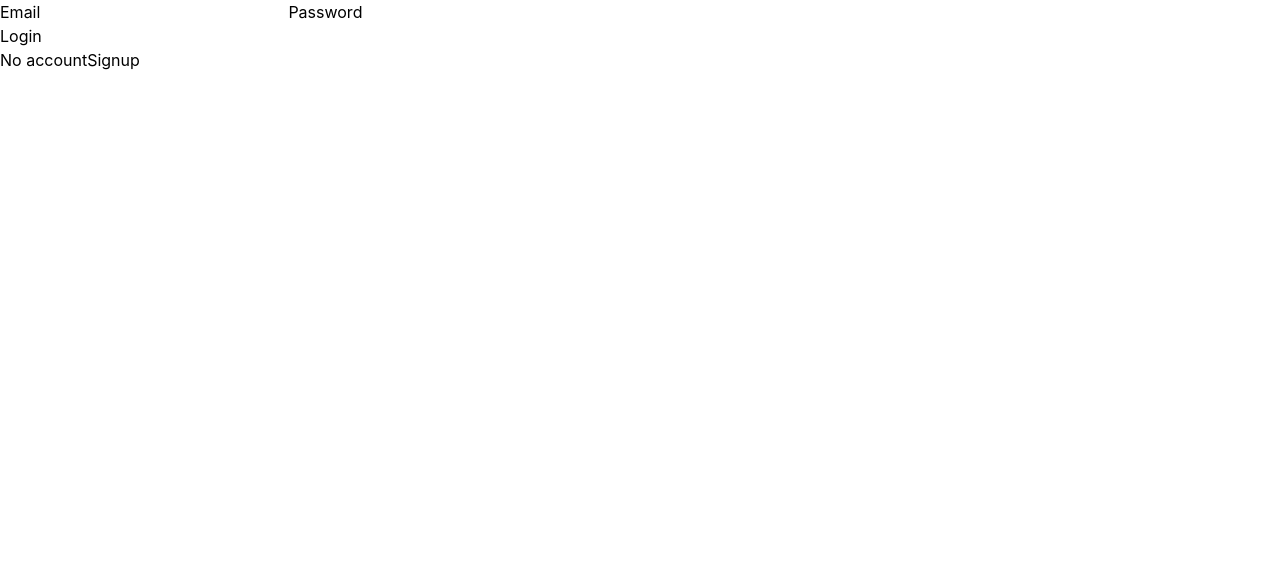
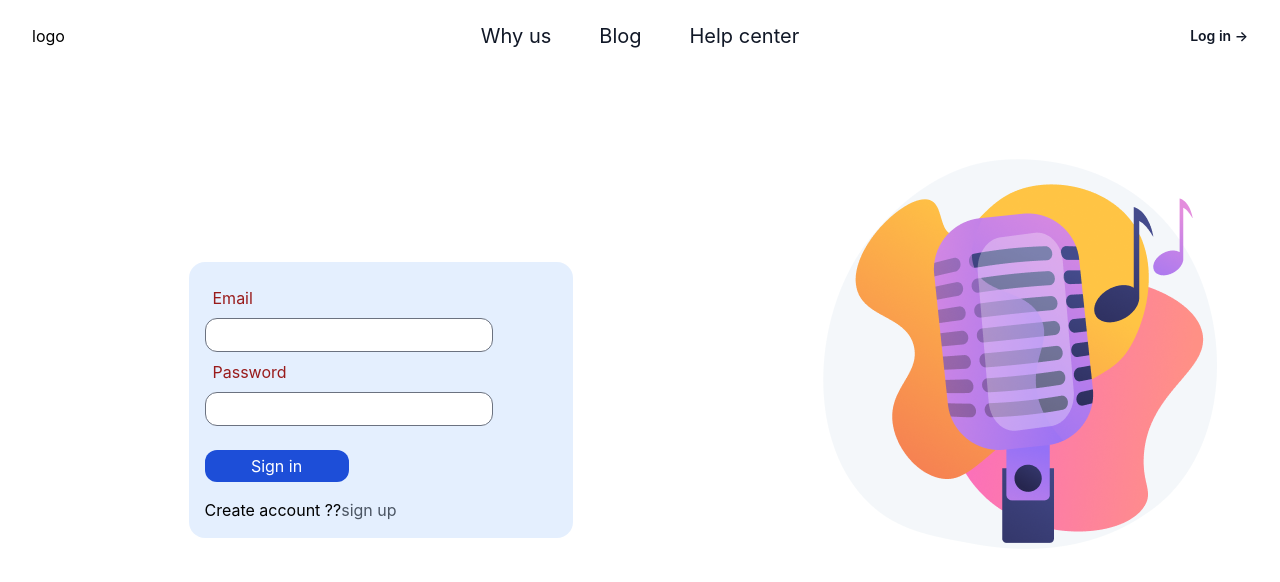
Before and after one commit to iamnishanbhandari/collab-pro, a React (Create React App) app: page /SignIn in a window 1280 px wide. Shown: the top 582 px of the page. Built offline with nearby package versions, Linux system fonts and the light colour scheme.

Commit message:
Sigin &  Signup added

```diff
--- a/src/components/signin/SignIn.js
+++ b/src/components/signin/SignIn.js
@@ -2,6 +2,8 @@ import React, { useState } from "react";
 import { signInWithEmailAndPassword } from "firebase/auth";
 import { Link, useNavigate } from "react-router-dom";
 import { auth } from "../Firebase/firebaseConfig";
+import NavBar from "../landingpage/navbar/NavBar";
+import light from "../../assets/light.png";
 
 const SignIn = () => {
   const [email, setEmail] = useState("");
@@ -37,7 +39,7 @@ const SignIn = () => {
 
   return (
     <>
-      <div>
+      {/* <div>
         <div>
           <label>Email</label>
           <input
@@ -61,7 +63,71 @@ const SignIn = () => {
             <button>Signup</button>
           </Link>
         </div>
+      </div> */}
+
+      <NavBar />
+      {/* <div className="flex justify-evenly "> */}
+      <div className="  flex  justify-center  h-[100vh] ">
+        <div
+          className=" h-500  w-96 m-auto mt-26
+   bg-blue-100 bg-opacity-75 backdrop-blur-10 p-4 rounded-2xl
+        "
+        >
+          <form>
+            <div className="">
+              <div className="text-red-800 p-2 ">Email</div>
+              <div>
+                <input
+                  type="email"
+                  value={email}
+                  onChange={(e) => setEmail(e.target.value)}
+                  className="border border-solid border-gray-500 w-72 outline-none h-8 rounded-xl text-start p-4  "
+                />
+              </div>
+            </div>
+
+            <div>
+              <div className="text-red-800 p-2">Password</div>
+              <div>
+                <input
+                  className="border border-solid border-gray-500 w-72 outline-none h-8 rounded-xl text-start p-4  "
+                  type="password"
+                  value={password}
+                  onChange={(e) => setPassword(e.target.value)}
+                />
+              </div>
+            </div>
+
+            <div className="">
+              <button
+                type="submit"
+                className="bg-blue-700 text-white border-red-799 w-36 rounded-xl h-8 mt-6"
+                onClick={onSignIn}
+              >
+                Sign in
+              </button>
+            </div>
+
+            <div className="mt-4">
+              Create account ??
+              <Link to={"/signup"}>
+                <button className="text-gray-600"> sign up</button>
+              </Link>
+            </div>
+          </form>
+        </div>
+        <div className="margin-auto pt-24  text-center ">
+          {/* <p className="text-5xl text-yellow-600">
+            CONNECTING You TO The Right <br /> Voices
+          </p> */}
+          <img src={light} height={110}></img>
+        </div>
       </div>
+      {/*
+        <div className="border border-green-600">
+          <img src={light} alt="image"></img>
+        </div>
+      </div> */}
     </>
   );
 };
--- a/src/components/signup/SignUp.js
+++ b/src/components/signup/SignUp.js
@@ -2,7 +2,6 @@ import React, { useState } from "react";
 import { createUserWithEmailAndPassword } from "firebase/auth";
 import { auth } from "../Firebase/firebaseConfig";
 import { Link, useNavigate } from "react-router-dom";
-import light from "../../assets/light.png";
 import NavBar from "../landingpage/navbar/NavBar";
 
 const SignUp = () => {
@@ -46,12 +45,15 @@ const SignUp = () => {
       <NavBar />
       {/* <div className="flex justify-evenly "> */}
       <div className="border  flex flex-col justify-center  h-[100vh] ">
-        <div className="margin-auto pt-24  text-center border">
+        <div className="margin-auto pt-24  text-center ">
           <p className="text-5xl text-yellow-600">
             CONNECTING You TO The Right <br /> Voices
           </p>
         </div>
-        <div className=" h-500  w-96 m-auto mt-12">
+        <div
+          className=" h-500  w-96 m-auto mt-26
+   bg-blue-100 bg-opacity-75 backdrop-blur-10 p-4 rounded-2xl "
+        >
           <form onSubmit={onSubmit}>
             <div className="">
               <div className="text-red-800 p-2 ">Email</div>
@@ -87,9 +89,9 @@ const SignUp = () => {
             </div>
 
             <div className="mt-4">
-              Have account ??
+              Already have account ??
               <Link to={"/signIn"}>
-                <button>sign in</button>
+                <button className="text-gray-600"> sign in</button>
               </Link>
             </div>
           </form>
```
